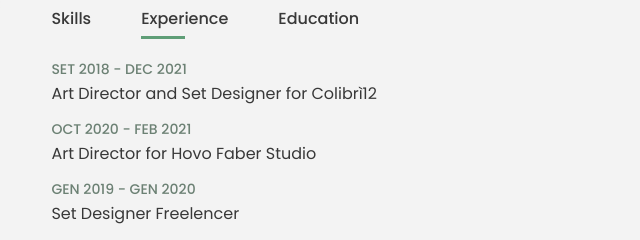
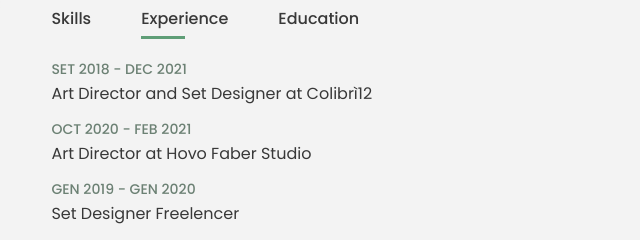
Before and after one commit to FraFolk/portfolio, a plain HTML site: page index.html in a window 1280 px wide. Both pictures are taken after a click on the element "Experience". Shown: the part 1104-1344 px from the top of the page, 499-1139 px from the left. Drawn offline with Linux system fonts and the light colour scheme.

Commit message:
Update index.html

```diff
--- a/index.html
+++ b/index.html
@@ -93,8 +93,8 @@
                 </div>
                 <div class="tab-contents" id="experience">
                     <ul>
-                        <li><span>SET 2018 - DEC 2021</span><br>Art Director and Set Designer for Colibrì12</li>
-                        <li><span>OCT 2020 - FEB 2021</span><br>Art Director for Hovo Faber Studio</li>
+                        <li><span>SET 2018 - DEC 2021</span><br>Art Director and Set Designer at Colibrì12</li>
+                        <li><span>OCT 2020 - FEB 2021</span><br>Art Director at Hovo Faber Studio</li>
                         <li><span>GEN 2019 - GEN 2020</span><br>Set Designer Freelencer</li>
                     </ul>
                 </div>
```
